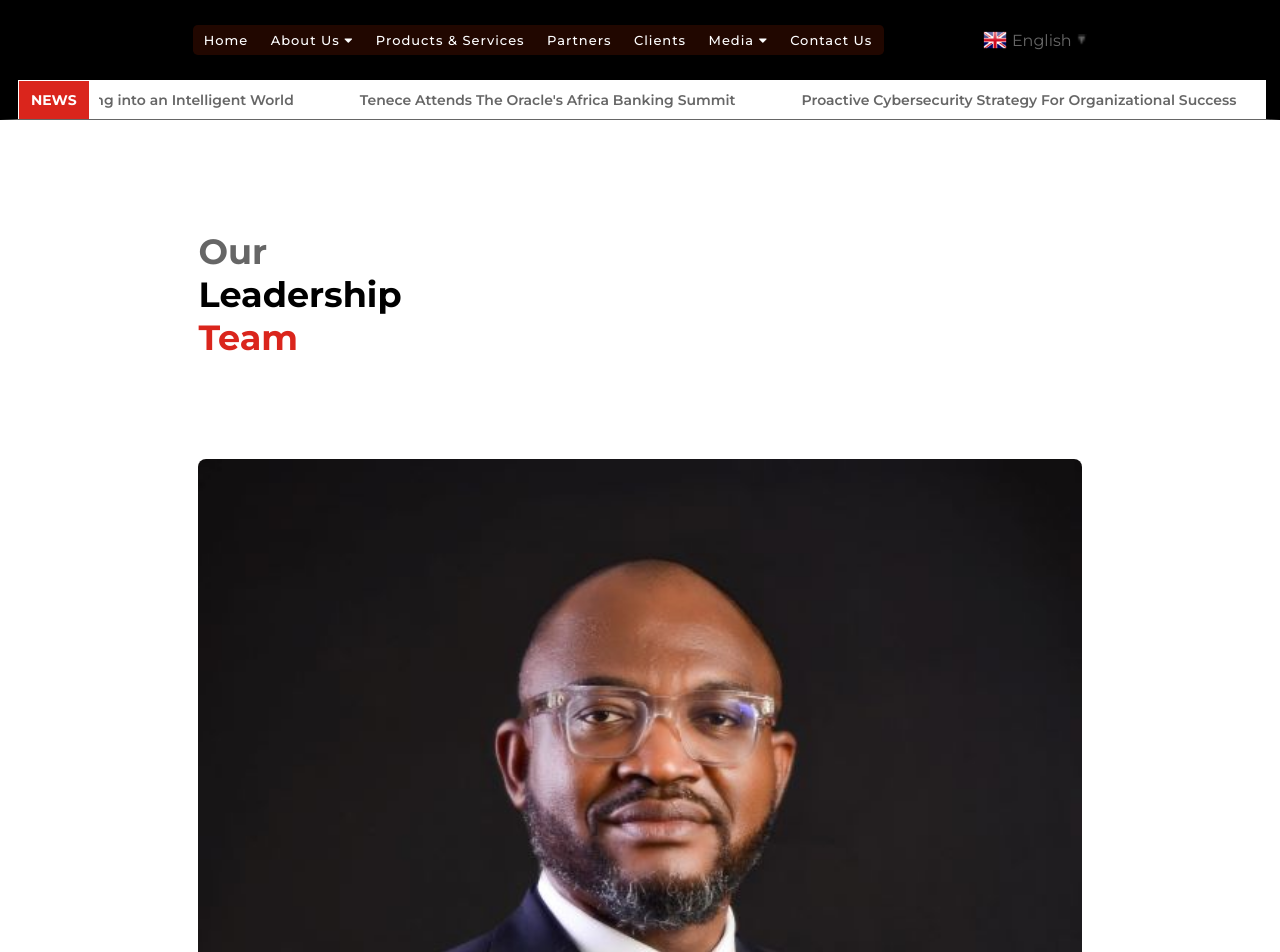
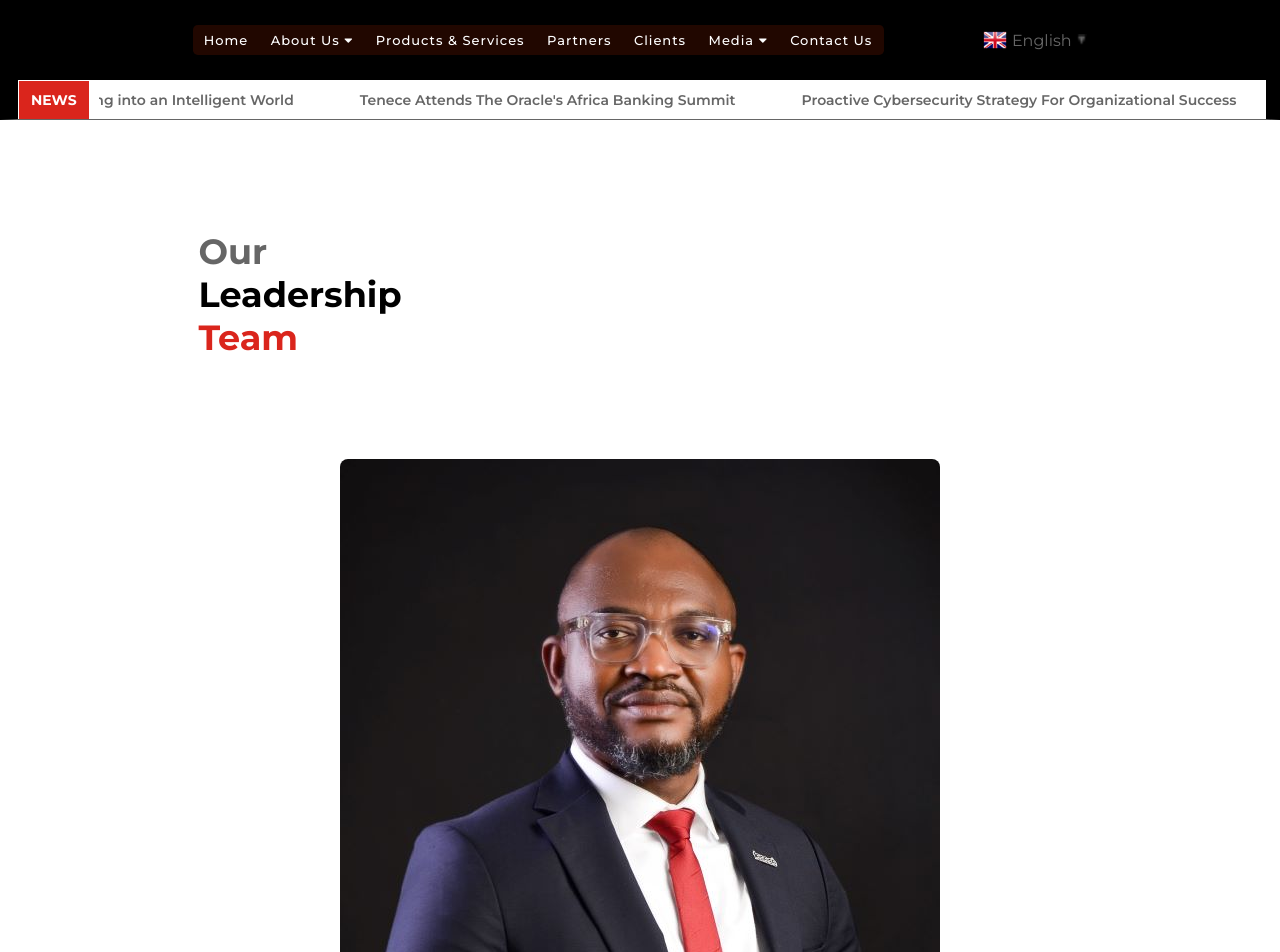
Before and after one commit to Onyeneke-AC/My-first-react-portfolio-project, a React (Create React App) app: page /team in a window 1280 px wide. Shown: the top 952 px of the page. Built offline with nearby package versions, Linux system fonts and the light colour scheme.

Commit message:
our teams css edit

```diff
--- a/src/components/templates/body/AboutUs.css
+++ b/src/components/templates/body/AboutUs.css
@@ -62,3 +62,20 @@
         width: 73.5vw;
     }
 }
+
+@media screen and (min-width: 768px) {
+    .card-container {
+        flex-flow: row wrap;
+        gap: 4%;
+        /* align-items: center; */
+        justify-content: center;
+    }
+
+    .employee {
+        /* border: 6px solid black; */
+        flex-flow: row wrap;
+        flex-basis: 48%;
+        margin-top: 10px;
+        /* align-items: flex-end; */
+    }
+}
```
